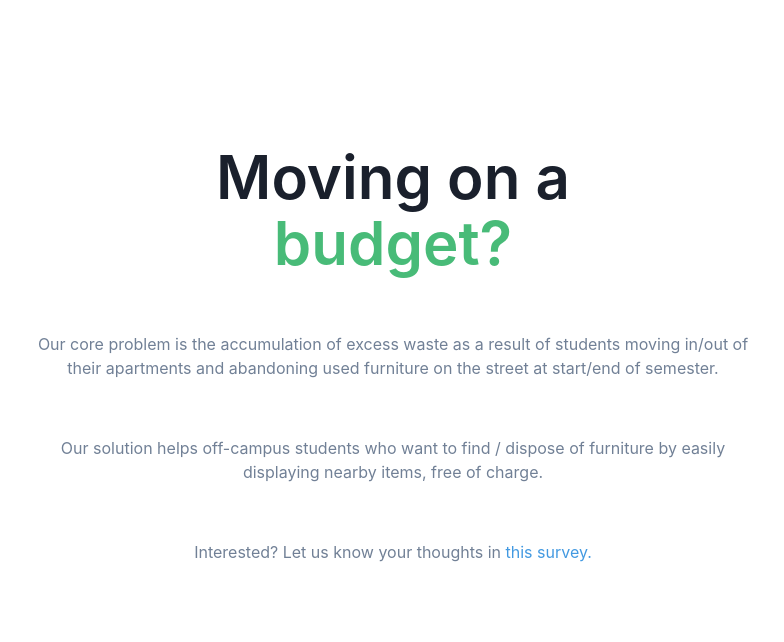
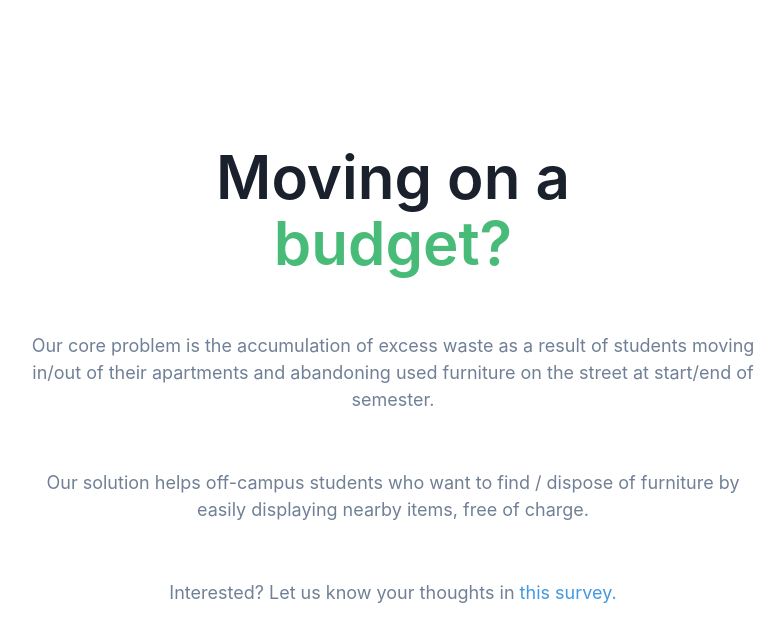
Before and after one commit to malbaker/allstonxmas, a Next.js app: page / in a window 1280 px wide. Shown: the top 642 px of the page, without its empty margins (247-1031 px from the left). Built offline with nearby package versions, Linux system fonts and the light colour scheme.

Commit message:
font sizing edit

```diff
--- a/components/Hero.tsx
+++ b/components/Hero.tsx
@@ -24,7 +24,7 @@ export default function Hero() {
           py={{ base: 20, md: 36 }}>
           <Heading
             fontWeight={600}
-            fontSize={{ base: '2xl', sm: '4xl', md: '6xl' }}
+            fontSize={{ base: '4xl', sm: '2xl', md: '6xl' }}
             lineHeight={'110%'}>
             Moving on a <br />
             <Text as={'span'} color={'green.400'}>
@@ -32,16 +32,16 @@ export default function Hero() {
             </Text>
 
           </Heading>
-          <Text color={'gray.500'}>
+          <Text color={'gray.500'} fontSize={{ base: 'lg'}}>
             Our core problem is the accumulation of excess waste as a result of students moving in/out of their apartments and abandoning used furniture
             on the street at start/end of semester.
           </Text>
 
-          <Text color={'gray.500'}>
+          <Text color={'gray.500'} fontSize={{ base: 'lg'}}>
           Our solution helps off-campus students who want to find / dispose of furniture by easily displaying nearby items, free of charge.
           </Text>
 
-          <Text color={'gray.500'}>
+          <Text color={'gray.500'} fontSize={{ base: 'lg'}}>
           Interested? Let us know your thoughts in <Link href='https://forms.gle/cM6hNc2aLpWtxBya7' color={'blue.400'}>this survey. </Link>
           </Text>
         </Stack>
```
